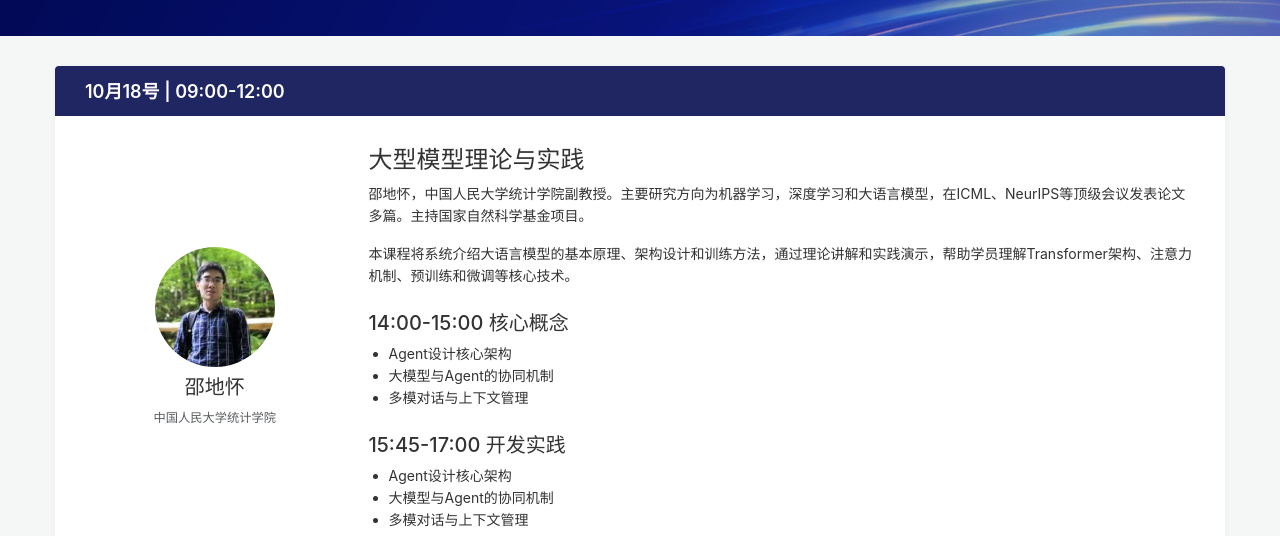
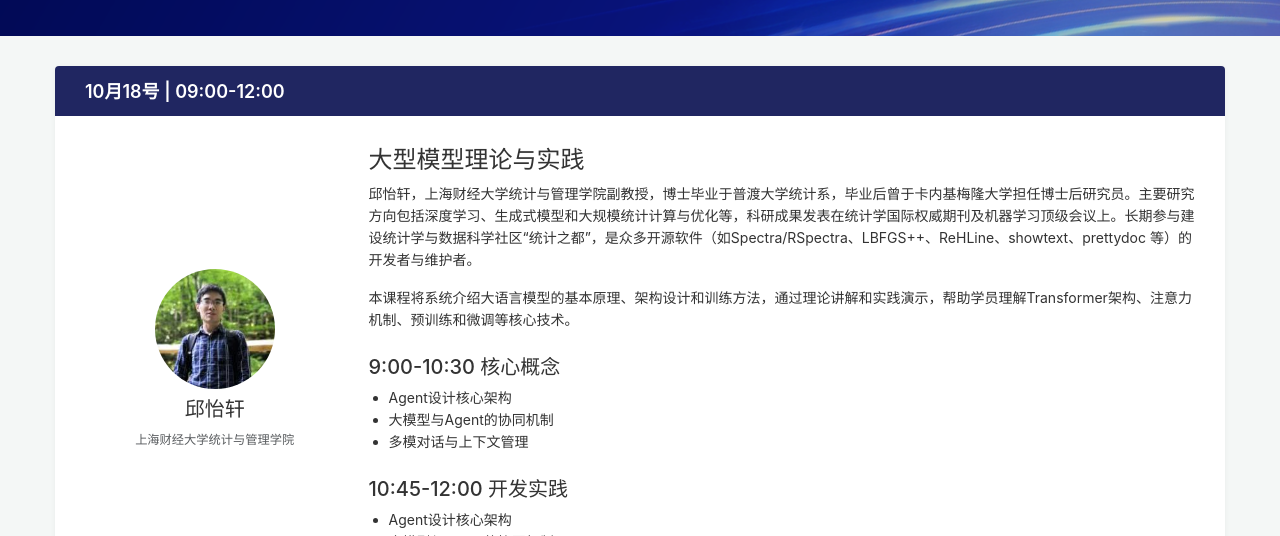
Before and after one commit to ZichongWang/X-AGI_Website, a plain HTML site: page courses.html in a window 1280 px wide. Shown: the part 264-800 px from the top of the page. Drawn offline with nearby package versions, Linux system fonts and the light colour scheme.

Commit message:
modify courses

```diff
--- a/courses.html
+++ b/courses.html
@@ -53,22 +53,22 @@
                         <div class="col-lg-3 col-md-4 text-center">
 
                             <img src="assets/images/yixuan.jpeg" class="img-fluid rounded-circle speaker-avatar mb-2" alt="邵地怀">
-                             <h5>邵地怀</h5>
-                            <p class="text-muted small">中国人民大学统计学院</p>
+                             <h5>邱怡轩</h5>
+                            <p class="text-muted small">上海财经大学统计与管理学院</p>
                         </div>
                         <div class="col-lg-9 col-md-8">
                             <h4>大型模型理论与实践</h4>
-                            <p>邵地怀，中国人民大学统计学院副教授。主要研究方向为机器学习，深度学习和大语言模型，在ICML、NeurIPS等顶级会议发表论文多篇。主持国家自然科学基金项目。</p>
+                            <p>邱怡轩，上海财经大学统计与管理学院副教授，博士毕业于普渡大学统计系，毕业后曾于卡内基梅隆大学担任博士后研究员。主要研究方向包括深度学习、生成式模型和大规模统计计算与优化等，科研成果发表在统计学国际权威期刊及机器学习顶级会议上。长期参与建设统计学与数据科学社区“统计之都”，是众多开源软件（如Spectra/RSpectra、LBFGS++、ReHLine、showtext、prettydoc 等）的开发者与维护者。</p>
                             <p>本课程将系统介绍大语言模型的基本原理、架构设计和训练方法，通过理论讲解和实践演示，帮助学员理解Transformer架构、注意力机制、预训练和微调等核心技术。</p>
 
-                            <h5 class="mt-4">14:00-15:00 核心概念</h5>
+                            <h5 class="mt-4">9:00-10:30 核心概念</h5>
                             <ul>
                                 <li>Agent设计核心架构</li>
                                 <li>大模型与Agent的协同机制</li>
                                 <li>多模对话与上下文管理</li>
                             </ul>
 
-                             <h5 class="mt-4">15:45-17:00 开发实践</h5>
+                             <h5 class="mt-4">10:45-12:00 开发实践</h5>
                             <ul>
                                 <li>Agent设计核心架构</li>
                                 <li>大模型与Agent的协同机制</li>
```
